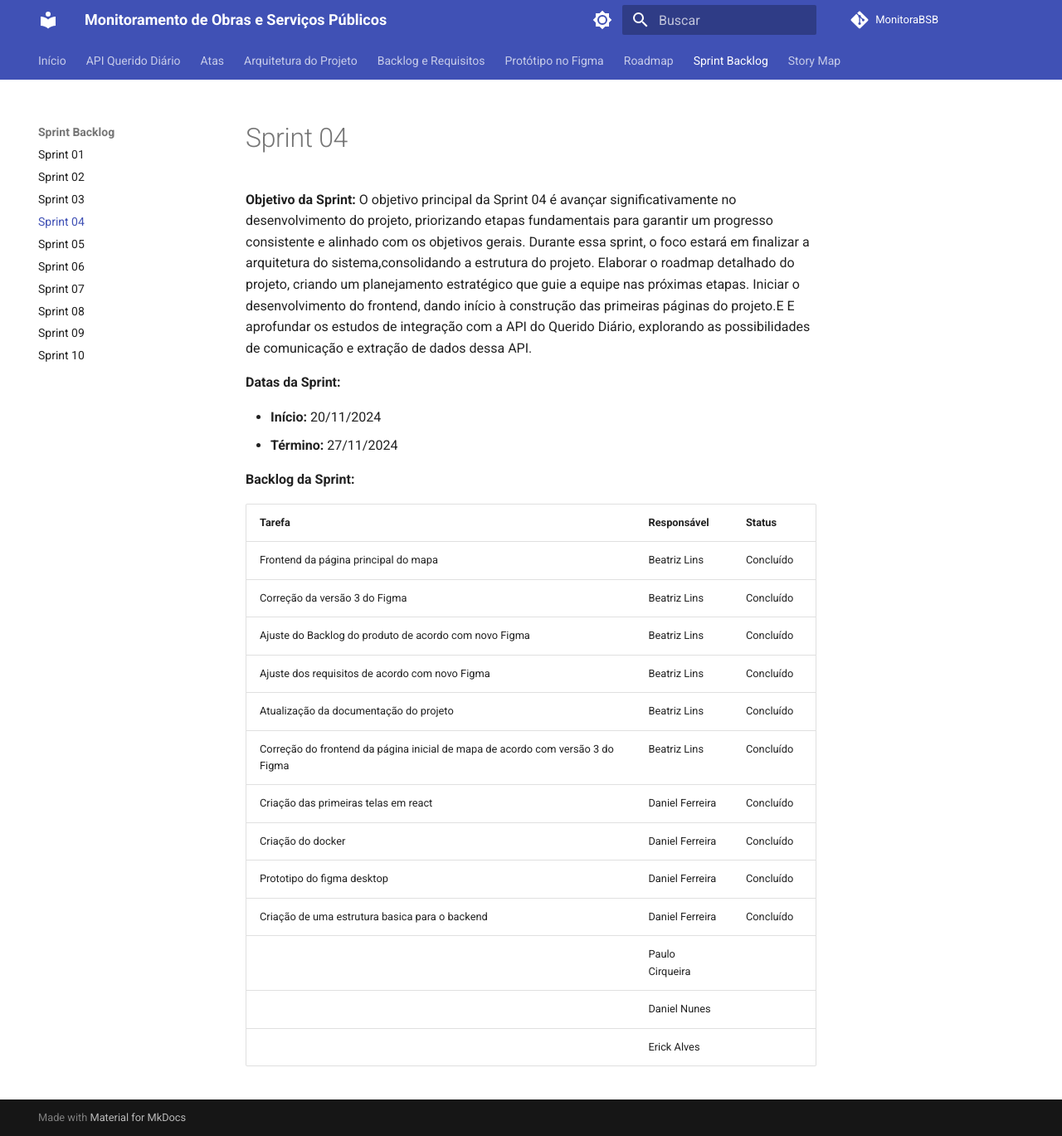
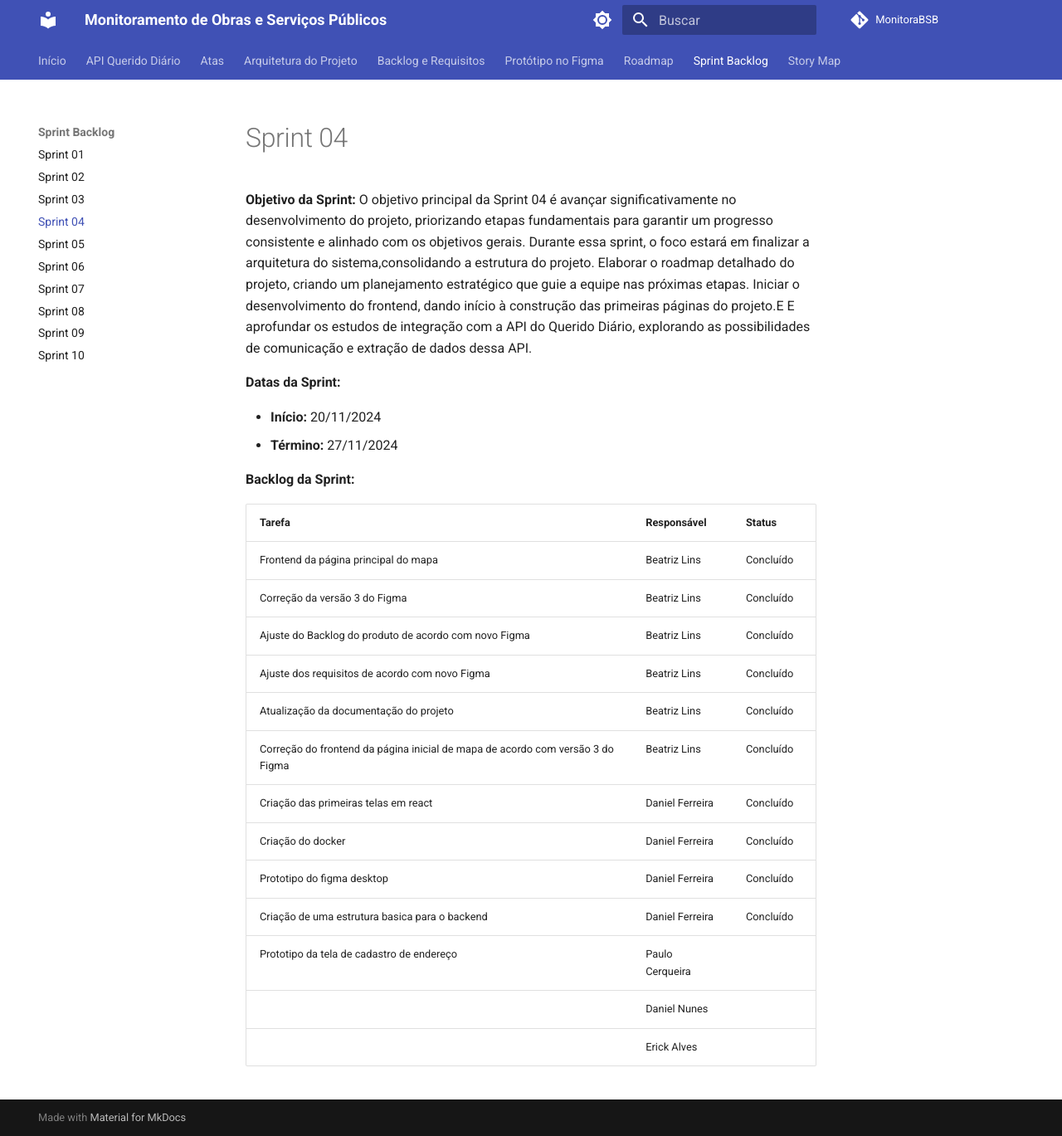
Before and after one commit to unb-mds/2024-2-Squad08, an MkDocs documentation site: the page built from docs/sprints/sprint4.md, in a window 1280 px wide and 1369 px high. Shown: the whole window at 83% size. Built offline with MkDocs 1.6.1 and Material for MkDocs 9.7.7, drawn with Linux system fonts in a browser that asks for light colours; comment, search, counter and statistics services are not loaded.

Commit message:
Update sprint4.md

```diff
--- a/docs/sprints/sprint4.md
+++ b/docs/sprints/sprint4.md
@@ -21,6 +21,6 @@ O objetivo principal da Sprint 04 é avançar significativamente no desenvolvime
 | Criação do docker | Daniel Ferreira | Concluído  |
 | Prototipo do figma desktop | Daniel Ferreira | Concluído  |
 | Criação de uma estrutura basica para o backend | Daniel Ferreira | Concluído  |
-| | Paulo Cirqueira |  |
+| Prototipo da tela de cadastro de endereço| Paulo Cerqueira |  |
 | | Daniel Nunes |  |
 | | Erick Alves |  |
```
